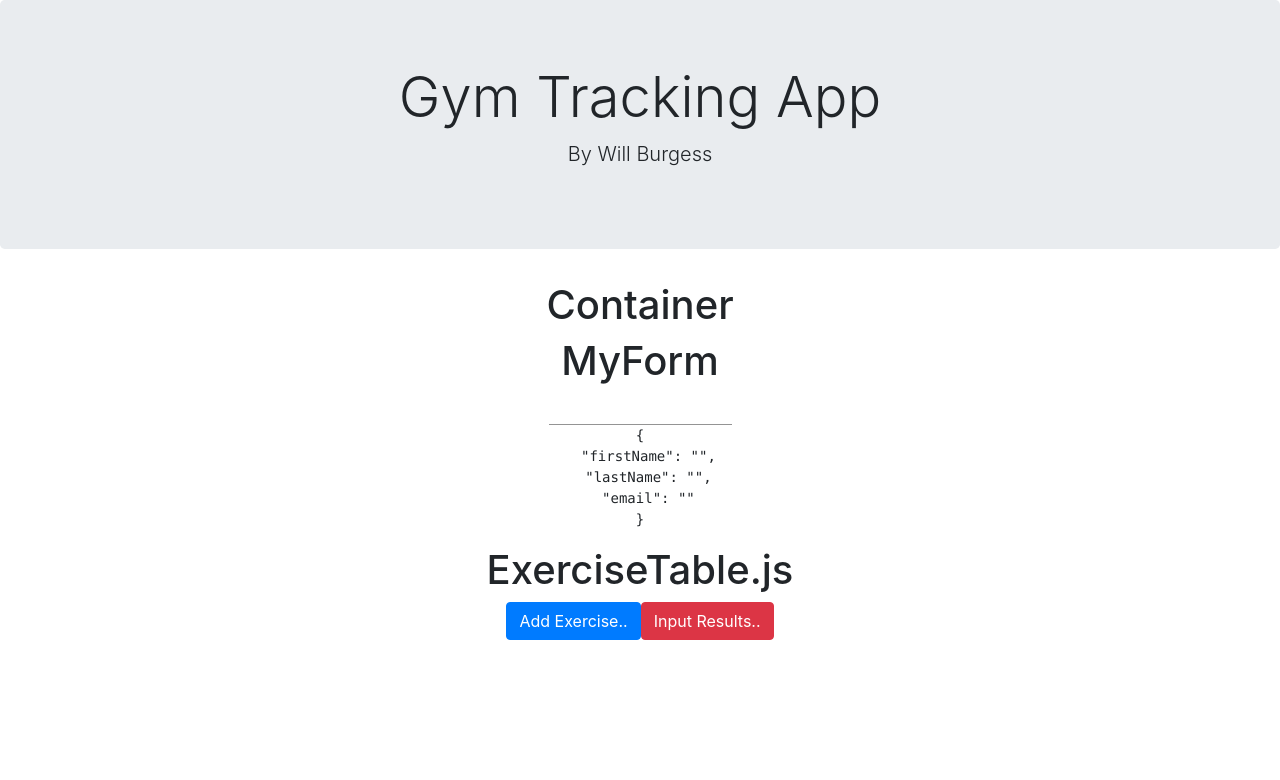
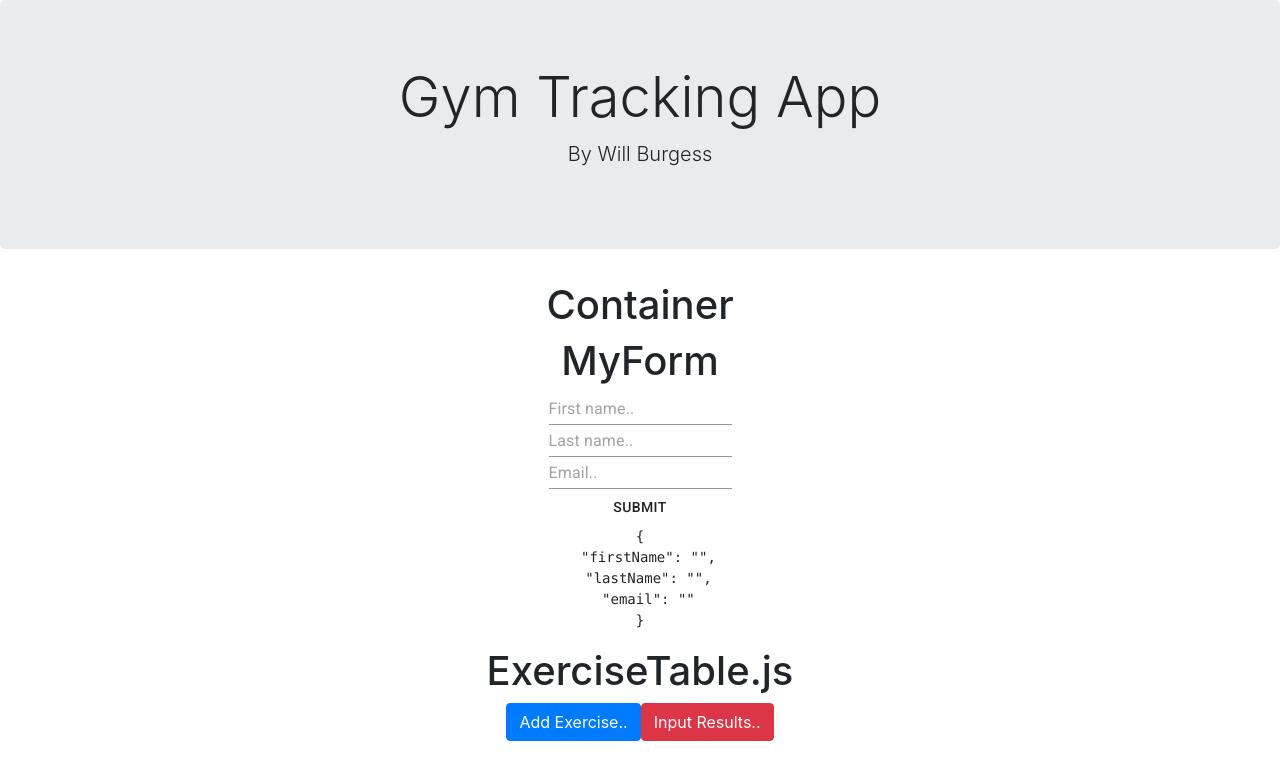
Before and after one commit to NisLox/gymtracker, a React (Create React App) app in the folder GymTracker/: page / in a window 1280 px wide. Shown: the top 780 px of the page. Built offline with nearby package versions, Linux system fonts and the light colour scheme.

Commit message:
submit button now works

```diff
--- a/GymTracker/src/app-Component/container-Component/exerciseTable-Component/exerciseTable.js
+++ b/GymTracker/src/app-Component/container-Component/exerciseTable-Component/exerciseTable.js
@@ -16,7 +16,9 @@ class ExerciseTable extends React.Component {
 
         return (
             <div>
-                 <MyForm />
+                 <MyForm onSubmit={({email, firstName, lastName}) => {
+                     console.log(email, firstName, lastName)
+                 }} />
                 <h1>ExerciseTable.js</h1>
                 <AddExerciseButton name="Add Exercise.." onClick={this.hello}/>
                 <InputResultsButton name="Input Results.." onClick={this.hello} />
--- a/GymTracker/src/app-Component/container-Component/myForm.js
+++ b/GymTracker/src/app-Component/container-Component/myForm.js
@@ -1,16 +1,12 @@
 import React from 'react';
 import ExerciseTable from './exerciseTable-Component/exerciseTable'
-import { TextField } from '@material-ui/core';
+import { TextField, Button } from '@material-ui/core';
 import {Formik, Form} from 'formik'
 
 class MyForm extends React.Component {
     constructor(props) {
         super(props);
         this.state = {  };
-    }
-
-    onSubmit() {
-        console.log("hello")
     }
 
     render() {
@@ -21,16 +17,41 @@ class MyForm extends React.Component {
         return (
             <div>
                 <h1>MyForm</h1>
-                <Formik initialValues={{firstName:'', lastName: '', email: ''}} onSubmit={values => {this.onSubmit(values)}} >
+                <Formik initialValues={{firstName:'', lastName: '', email: ''}} onSubmit={values => {this.props.onSubmit(values)
+                }} >
                     {({values, handleChange, handleBlur}) => (
                         <Form>
+                            <div>
                                 <TextField
+                                placeholder="First name.."
                                 name="firstName"
                                 value={values.firstName}
                                 onChange={handleChange}
                                 onBlur={handleBlur}
                                 />
+                            </div>
 
+                            <div>
+                                <TextField
+                                    placeholder="Last name.."
+                                    name="lastName"
+                                    value={values.lastName}
+                                    onChange={handleChange}
+                                    onBlur={handleBlur}
+                                />
+                            </div>
+
+                            <div>
+                                <TextField
+                                    placeholder="Email.."
+                                    name="email"
+                                    value={values.email}
+                                    onChange={handleChange}
+                                    onBlur={handleBlur}
+                                />
+                            </div>
+
+                        <Button type="submit">submit</Button>
                         <pre>
                             {JSON.stringify(values, null,2)}
                         </pre>
```
Lines whose indentation alone changed are shown as unchanged.
